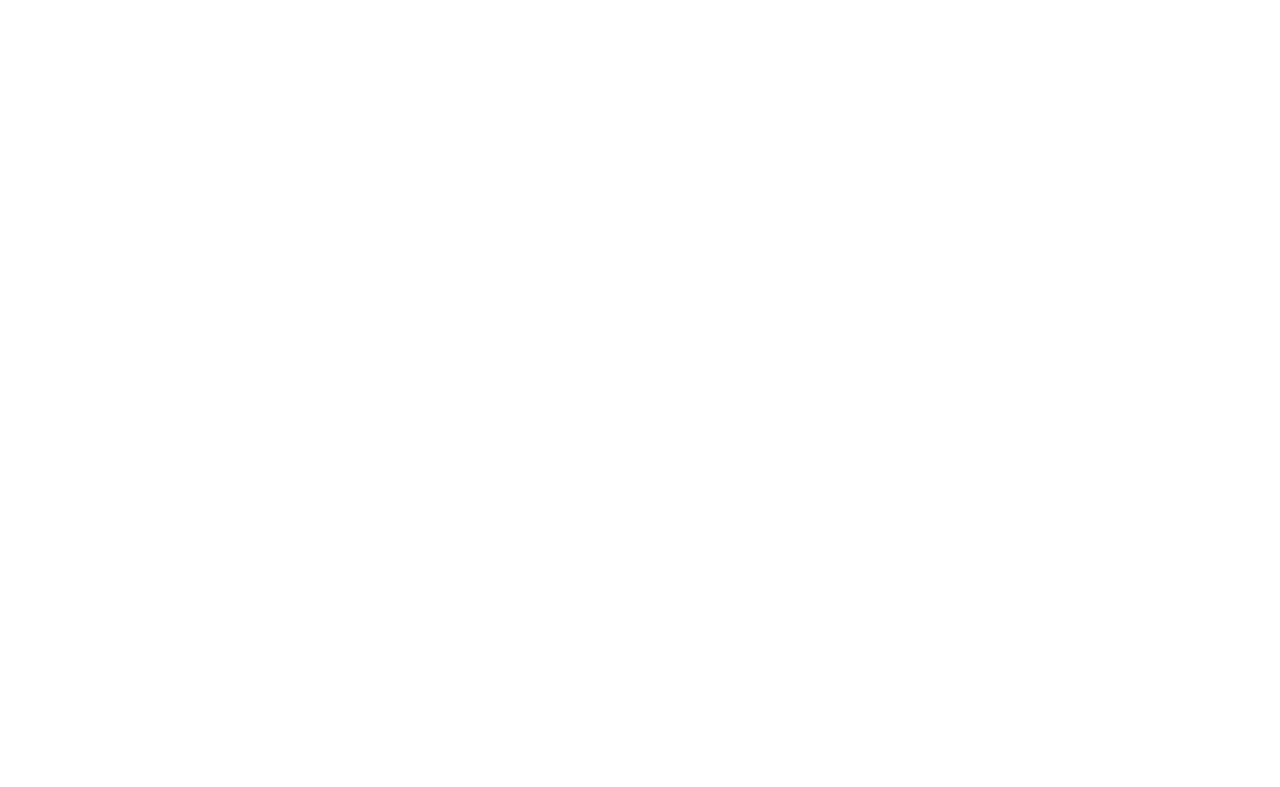
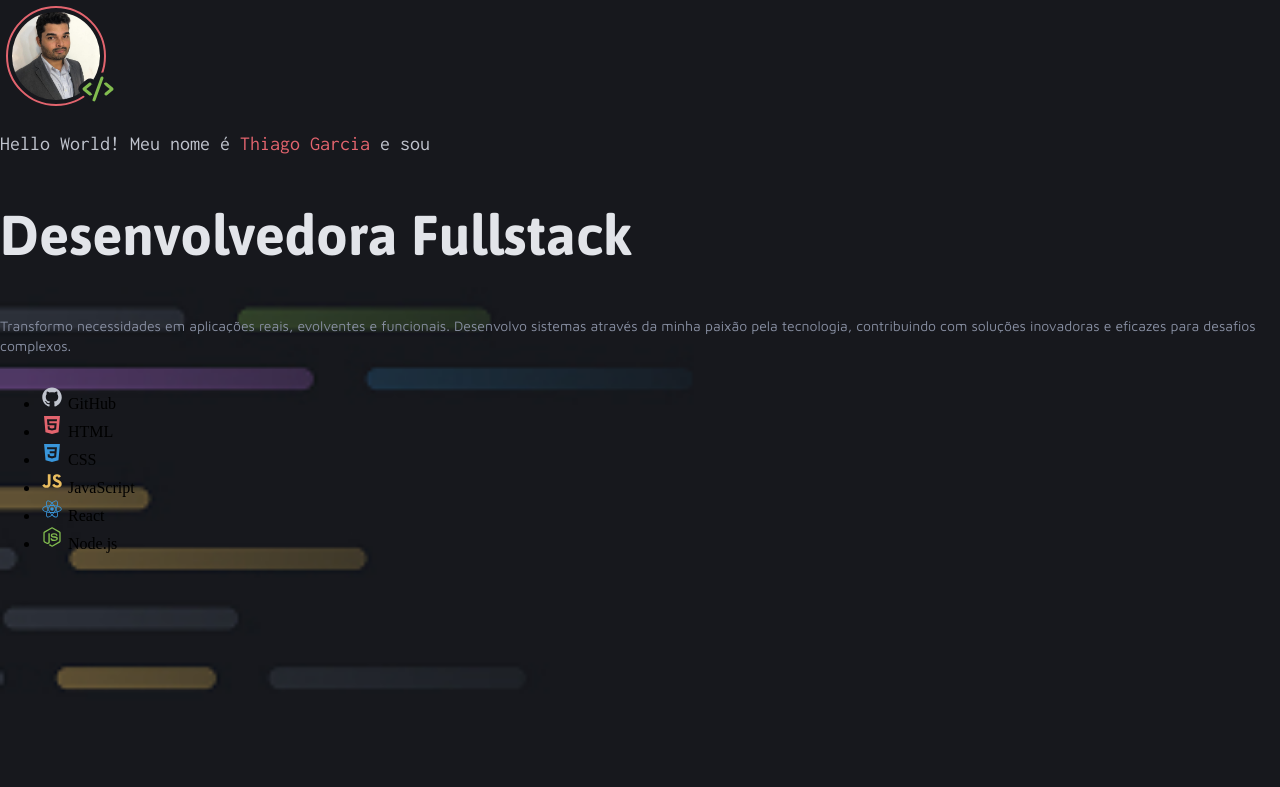
Before and after one commit to Thiaggoggarcia/Portifolio-dev, a plain HTML site: page index.html in a window 1280 px wide. Shown: the top 787 px of the page. Drawn offline with Linux system fonts and the light colour scheme.

Commit message:
Iniciando a section intro

```diff
--- a/css/global.css
+++ b/css/global.css
@@ -30,3 +30,12 @@
   --text-md: 400 16px/140% var(--font-maven-pro);
   --text-sm: 400 14px/140% var(--font-maven-pro);
 }
+
+body{
+  margin: 0;
+  padding: 0;
+}
+
+img{
+  object-fit: cover;
+}
--- a/css/index.css
+++ b/css/index.css
@@ -1 +1,3 @@
 @import url("./global.css");
+@import url("./utility.css");
+@import url("./section.css");
--- /dev/null
+++ b/css/section.css
@@ -0,0 +1,40 @@
+#intro{
+  background-image: url("../assets/images/Background_Intro.jpg");
+  background-size: cover;
+
+  div{
+    position: relative;
+    width: 112px;
+    height: 112px;
+
+    img{
+      width: 87.27px;
+      height: 87.27px;
+      border-radius: 50%;
+      margin: auto;
+
+
+    }
+    &::before{
+        content: "";
+        position: absolute;
+        width: 96px;
+        height: 96px;
+        border: 2px solid var(--color-red);
+        border-radius: 50%;
+        top: 50%;
+        left: 50%;
+        transform: translate(-50%, -50%);
+      }
+    &::after{
+      position: absolute;
+      content: url("../assets/icons/Tag.svg");
+      width: 32px;
+      width: 32px;
+      bottom: 2px;
+      right: 2px;
+    }
+
+  }
+
+}
--- /dev/null
+++ b/css/utility.css
@@ -0,0 +1,67 @@
+.container{
+  max-width: 1366px;
+  margin-inline: auto;
+  box-sizing: border-box;
+}
+
+.flex{
+  display: flex;
+}
+
+.column{
+  flex-direction: column;
+}
+
+/* Text */
+.title-lg{
+  font: var(--title-lg);
+}
+.title-md{
+  font: var(--title-md);
+}
+.title-sm{
+  font: var(--title-sm);
+}
+.subtitle{
+  font: var(--subtitle);
+}
+.text-md{
+  font: var(--text-md);
+}
+.text-sm{
+  font: var(--text-sm);
+}
+
+/* colors */
+.red{
+  color: var(--color-red);
+}
+.purple{
+  color: var(--color-purple);
+}
+.blue{
+  color: var(--color-blue);
+}
+.yellow{
+  color: var(--color-yellow);
+}.green{
+  color: var(--color-green);
+}
+.gray-100{
+  color: var(--color-gray-100);
+}
+.gray-200{
+  color: var(--color-gray-200);
+}
+.gray-300{
+  color: var(--color-gray-300);
+}
+.gray-400{
+  color: var(--color-gray-400);
+}
+.gray-500{
+  color: var(--color-gray-500);
+}
+.gray-600{
+  color: var(--color-gray-600);
+}
--- a/index.html
+++ b/index.html
@@ -12,6 +12,45 @@
   <title>Portifolio Dev</title>
 </head>
 <body>
+  <section id="intro" class="container flex column ">
+    <div class="flex">
+      <img src="./assets/images/Foto.jpeg" alt="Foto de usuário">
+    </div>
 
+    <header>
+      <p class="subtitle gray-500">Hello World! Meu nome é <span class="red">Thiago Garcia</span> e sou</p>
+      <h1 class="title-lg gray-600">Desenvolvedora Fullstack</h1>
+      <p class="text-sm gray-400">Transformo necessidades em aplicações reais, evolventes e funcionais. Desenvolvo sistemas através da minha paixão pela tecnologia, contribuindo com soluções inovadoras e eficazes para desafios complexos.</p>
+    </header>
+    <ul>
+      <li>
+        <img src="./assets/icons/GitHub.svg" alt="Icone do GitHub ">
+        <span>GitHub</span>
+      </li>
+      <li>
+        <img src="./assets/icons/HTML.svg" alt="">
+        <span>HTML</span>
+      </li>
+      <li>
+        <img src="./assets/icons/CSS.svg" alt="">
+        <span>CSS</span>
+      </li>
+      <li>
+        <img src="./assets/icons/JavaScript.svg" alt="">
+        <span>JavaScript</span>
+      </li>
+      <li>
+        <img src="./assets/icons/React.svg" alt="">
+        <span>React</span>
+      </li>
+      <li>
+        <img src="./assets/icons/Node.js.svg" alt="">
+        <span>Node.js</span>
+      </li>
+    </ul>
+
+    <img src="./assets/icons/CaretDoubleDown.svg" alt="">
+
+  </section>
 </body>
 </html>
```
Also changed, not shown: assets/images/Foto.jpeg (added).
